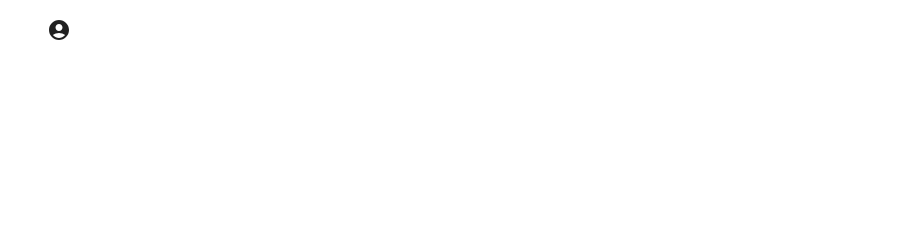
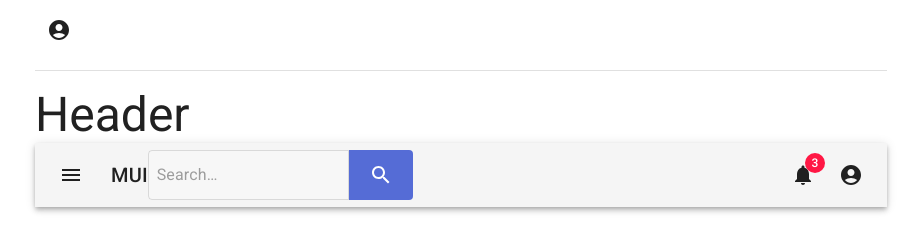
Before and after one commit to sernstberger/acadia, a React (Create React App) app: page / in a window 1280 px wide. Shown: the part 2104-2340 px from the top of the page, without its empty margins (179-1100 px from the left). Before the commit the page ends 2190 px from the top, so only its background shows below. Built offline with nearby package versions, Linux system fonts and the light colour scheme.

Commit message:
Feature/notifications menu (#5)
added notifications menu

```diff
--- a/src/App.tsx
+++ b/src/App.tsx
@@ -143,11 +143,11 @@ const App = () => {
           Profile menu
         </Typography>
         <ProfileMenu />
-        {/* <Divider sx={{ marginY: 2 }} />
+        <Divider sx={{ marginY: 2 }} />
         <Typography variant="h3" component="h1">
           Header
         </Typography>
-        <Header /> */}
+        <Header />
       </Box>
     </Container>
   );
--- a/src/components/Header/index.tsx
+++ b/src/components/Header/index.tsx
@@ -7,9 +7,9 @@ import Typography from "@mui/material/Typography";
 import Badge from "@mui/material/Badge";
 import MenuIcon from "@mui/icons-material/Menu";
 import MailIcon from "@mui/icons-material/Mail";
-import NotificationsIcon from "@mui/icons-material/Notifications";
 import Search from "../Search";
 import ProfileMenu from "../ProfileMenu";
+import NotificationsMenu from "../NotificationsMenu";
 
 export default function PrimarySearchAppBar() {
   return (
@@ -38,7 +38,7 @@ export default function PrimarySearchAppBar() {
           <Box sx={{ flexGrow: 1 }} />
 
           <Box sx={{ display: { xs: "none", md: "flex" } }}>
-            <IconButton
+            {/* <IconButton
               size="large"
               aria-label="show 4 new mails"
               color="inherit"
@@ -46,16 +46,17 @@ export default function PrimarySearchAppBar() {
               <Badge badgeContent={4} color="error">
                 <MailIcon />
               </Badge>
-            </IconButton>
-            <IconButton
-              size="large"
-              aria-label="show 17 new notifications"
-              color="inherit"
-            >
-              <Badge badgeContent={17} color="error">
-                <NotificationsIcon />
-              </Badge>
-            </IconButton>
+            </IconButton> */}
+            <NotificationsMenu
+              notifications={[
+                { id: 1, text: "asdlkfj adlskfjsadf" },
+                { id: 2, text: "oidfadfkljafi q alkdfj lkdjfa" },
+                {
+                  id: 3,
+                  text: "ladsjfl kjasdflj afldfkjurhhfsn kjalfkj sdkhf",
+                },
+              ]}
+            />
           </Box>
           <ProfileMenu />
         </Toolbar>
--- /dev/null
+++ b/src/components/NotificationsMenu/index.tsx
@@ -0,0 +1,70 @@
+import * as React from "react";
+import IconButton from "@mui/material/IconButton";
+import MenuItem from "@mui/material/MenuItem";
+import Menu from "@mui/material/Menu";
+import Badge from "@mui/material/Badge";
+import NotificationsIcon from "@mui/icons-material/Notifications";
+
+interface NotificationsMenuProps {
+  notifications: any[];
+}
+
+export default function NotificationsMenu({
+  notifications,
+}: NotificationsMenuProps) {
+  const [anchorEl, setAnchorEl] = React.useState<null | HTMLElement>(null);
+  const isMenuOpen = Boolean(anchorEl);
+
+  const handleProfileMenuOpen = (event: React.MouseEvent<HTMLElement>) => {
+    setAnchorEl(event.currentTarget);
+  };
+
+  const handleMenuClose = () => {
+    setAnchorEl(null);
+  };
+
+  const menuId = "primary-notifications-menu";
+
+  return (
+    <>
+      <IconButton
+        size="large"
+        aria-label={`show ${notifications.length} new notifications`}
+        color="inherit"
+        aria-controls={menuId}
+        aria-haspopup="true"
+        onClick={handleProfileMenuOpen}
+      >
+        <Badge badgeContent={notifications.length} color="error">
+          <NotificationsIcon />
+        </Badge>
+      </IconButton>
+
+      <Menu
+        anchorEl={anchorEl}
+        anchorOrigin={{
+          vertical: "top",
+          horizontal: "right",
+        }}
+        id={menuId}
+        keepMounted
+        transformOrigin={{
+          vertical: "top",
+          horizontal: "right",
+        }}
+        open={isMenuOpen}
+        onClose={handleMenuClose}
+      >
+        {notifications.length ? (
+          notifications.map((notification) => (
+            <MenuItem key={notification.id} onClick={handleMenuClose}>
+              {notification.text}
+            </MenuItem>
+          ))
+        ) : (
+          <MenuItem>Nothing</MenuItem>
+        )}
+      </Menu>
+    </>
+  );
+}
--- a/src/theme.ts
+++ b/src/theme.ts
@@ -15,6 +15,11 @@ const theme = createTheme({
   },
 
   components: {
+    MuiAppBar: {
+      defaultProps: {
+        color: "default",
+      },
+    },
     MuiButtonBase: {
       defaultProps: {
         disableRipple: true, // No more ripple, on the whole application 💣!
```
